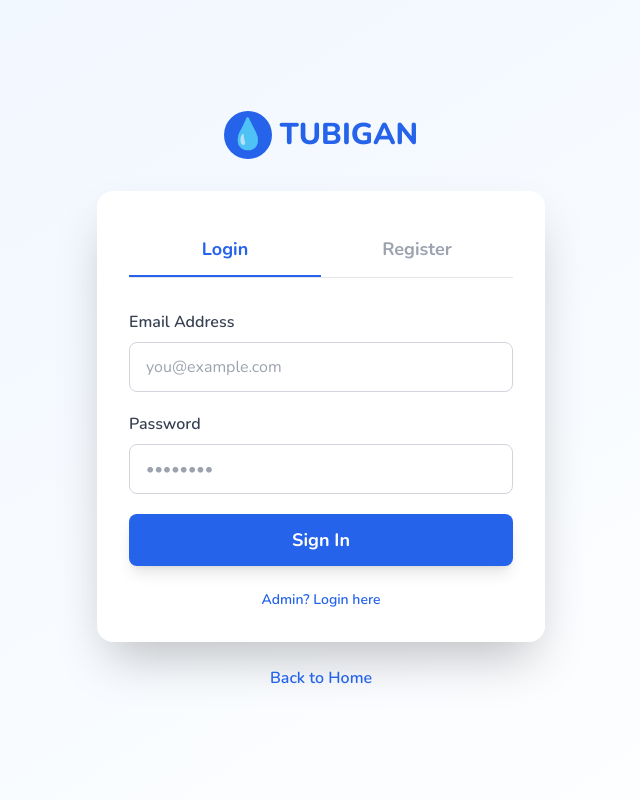
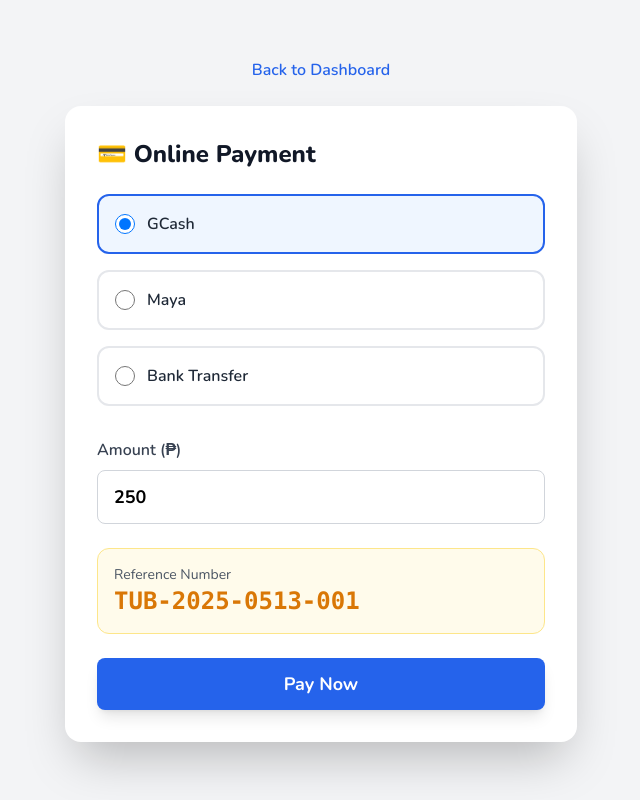
Before and after one commit to avah4721/water-refilling-station, a plain HTML site: page payment.html in a window 1280 px wide. Shown: the whole page, without its empty margins (319-959 px from the left). Drawn offline with nearby package versions, Linux system fonts and the light colour scheme.

Commit message:
change payment design

```diff
--- a/payment.html
+++ b/payment.html
@@ -3,67 +3,51 @@
 <head>
   <meta charset="UTF-8">
   <meta name="viewport" content="width=device-width, initial-scale=1.0">
-  <title>Tubigan - Login / Register</title>
+  <title>Tubigan - Payment</title>
   <script src="https://cdn.tailwindcss.com"></script>
   <link href="https://fonts.googleapis.com/css2?family=Nunito:wght@400;600;700;800&display=swap" rel="stylesheet">
   <link rel="stylesheet" href="css/styles.css">
 </head>
-<body class="font-nunito bg-gradient-to-br from-blue-50 to-white min-h-screen flex items-center justify-center p-4 sm:p-6">
-  <div class="w-full max-w-md">
-
-    <div class="text-center mb-6 sm:mb-8">
-      <div class="inline-flex items-center space-x-2">
-        <div class="w-10 h-10 sm:w-12 sm:h-12 bg-blue-600 rounded-full flex items-center justify-center">
-          <span class="text-white text-2xl sm:text-3xl">💧</span>
-        </div>
-        <span class="text-2xl sm:text-3xl font-extrabold text-blue-600">TUBIGAN</span>
-      </div>
+<body class="font-nunito bg-gray-100 min-h-screen flex items-center justify-center p-4 sm:p-6">
+  <div class="w-full max-w-lg">
+    <div class="text-center mb-6">
+      <a href="dashboard.html" class="text-blue-600 hover:underline font-semibold text-sm sm:text-base">Back to Dashboard</a>
     </div>
 
     <div class="bg-white rounded-2xl shadow-2xl p-6 sm:p-8">
-      <div class="flex border-b border-gray-200 mb-6 sm:mb-8">
-        <button id="loginTab" class="w-1/2 py-2 sm:py-3 text-center font-bold text-base sm:text-lg text-blue-600 border-b-2 border-blue-600 transition">Login</button>
-        <button id="registerTab" class="w-1/2 py-2 sm:py-3 text-center font-bold text-base sm:text-lg text-gray-400 border-b-2 border-transparent hover:text-gray-600 transition">Register</button>
+      <h2 class="text-xl sm:text-2xl font-extrabold text-gray-900 mb-6">💳 Online Payment</h2>
+
+      <div class="space-y-3 sm:space-y-4 mb-6 sm:mb-8">
+        <label class="flex items-center p-3 sm:p-4 border-2 border-blue-600 rounded-xl cursor-pointer bg-blue-50 transition">
+          <input type="radio" name="payment" checked class="w-5 h-5 text-blue-600">
+          <span class="ml-3 font-semibold text-gray-800 text-sm sm:text-base">GCash</span>
+        </label>
+        <label class="flex items-center p-3 sm:p-4 border-2 border-gray-200 rounded-xl cursor-pointer hover:border-amber-400 transition">
+          <input type="radio" name="payment" class="w-5 h-5 text-amber-500">
+          <span class="ml-3 font-semibold text-gray-800 text-sm sm:text-base">Maya</span>
+        </label>
+        <label class="flex items-center p-3 sm:p-4 border-2 border-gray-200 rounded-xl cursor-pointer hover:border-amber-400 transition">
+          <input type="radio" name="payment" class="w-5 h-5 text-amber-500">
+          <span class="ml-3 font-semibold text-gray-800 text-sm sm:text-base">Bank Transfer</span>
+        </label>
       </div>
 
-      <form id="loginForm" class="space-y-4 sm:space-y-5">
-        <div>
-          <label class="block text-gray-700 font-semibold mb-1 sm:mb-2 text-sm sm:text-base">Email Address</label>
-          <input type="email" placeholder="you@example.com" class="w-full px-4 py-2 sm:py-3 border border-gray-300 rounded-lg focus:outline-none focus:ring-2 focus:ring-blue-500 focus:border-transparent text-sm sm:text-base">
-        </div>
-        <div>
-          <label class="block text-gray-700 font-semibold mb-1 sm:mb-2 text-sm sm:text-base">Password</label>
-          <input type="password" placeholder="••••••••" class="w-full px-4 py-2 sm:py-3 border border-gray-300 rounded-lg focus:outline-none focus:ring-2 focus:ring-blue-500 focus:border-transparent text-sm sm:text-base">
-        </div>
-        <button type="submit" class="w-full bg-blue-600 text-white py-2 sm:py-3 rounded-lg font-bold text-base sm:text-lg hover:bg-blue-700 transition shadow-lg mt-2 sm:mt-0">Sign In</button>
-      </form>
+      <div class="mb-6">
+        <label class="block text-gray-700 font-semibold mb-1 sm:mb-2 text-sm sm:text-base">Amount (₱)</label>
+        <input type="number" value="250" class="w-full px-4 py-2 sm:py-3 border border-gray-300 rounded-lg focus:outline-none focus:ring-2 focus:ring-blue-500 focus:border-transparent text-base sm:text-lg font-bold">
+      </div>
 
-      <form id="registerForm" class="space-y-4 sm:space-y-5 hidden">
-        <div>
-          <label class="block text-gray-700 font-semibold mb-1 sm:mb-2 text-sm sm:text-base">Full Name</label>
-          <input type="text" placeholder="Juan Dela Cruz" class="w-full px-4 py-2 sm:py-3 border border-gray-300 rounded-lg focus:outline-none focus:ring-2 focus:ring-blue-500 focus:border-transparent text-sm sm:text-base">
-        </div>
-        <div>
-          <label class="block text-gray-700 font-semibold mb-1 sm:mb-2 text-sm sm:text-base">Email Address</label>
-          <input type="email" placeholder="you@example.com" class="w-full px-4 py-2 sm:py-3 border border-gray-300 rounded-lg focus:outline-none focus:ring-2 focus:ring-blue-500 focus:border-transparent text-sm sm:text-base">
-        </div>
-        <div>
-          <label class="block text-gray-700 font-semibold mb-1 sm:mb-2 text-sm sm:text-base">Password</label>
-          <input type="password" placeholder="••••••••" class="w-full px-4 py-2 sm:py-3 border border-gray-300 rounded-lg focus:outline-none focus:ring-2 focus:ring-blue-500 focus:border-transparent text-sm sm:text-base">
-        </div>
-        <button type="submit" class="w-full bg-amber-500 text-white py-2 sm:py-3 rounded-lg font-bold text-base sm:text-lg hover:bg-amber-600 transition shadow-lg mt-2 sm:mt-0">Create Account</button>
-      </form>
+      <div class="mb-6 p-3 sm:p-4 bg-amber-50 rounded-xl border border-amber-200">
+        <p class="text-xs sm:text-sm text-gray-600">Reference Number</p>
+        <p class="text-lg sm:text-2xl font-mono font-bold text-amber-600 break-all">TUB-2025-0513-001</p>
+      </div>
 
-      <p class="text-center text-gray-500 mt-6 text-sm">
-        <a href="admin-login.html" class="text-blue-600 hover:underline font-semibold">Admin? Login here</a>
-      </p>
+      <button id="payButton" class="w-full bg-blue-600 text-white py-2 sm:py-3 rounded-lg font-bold text-base sm:text-lg hover:bg-blue-700 transition shadow-lg">
+        Pay Now
+      </button>
     </div>
-
-    <p class="text-center mt-6">
-      <a href="index.html" class="text-blue-600 hover:underline font-semibold text-sm sm:text-base">Back to Home</a>
-    </p>
   </div>
 
-  <script src="js/auth.js"></script>
+  <script src="js/payment.js"></script>
 </body>
 </html>
```
